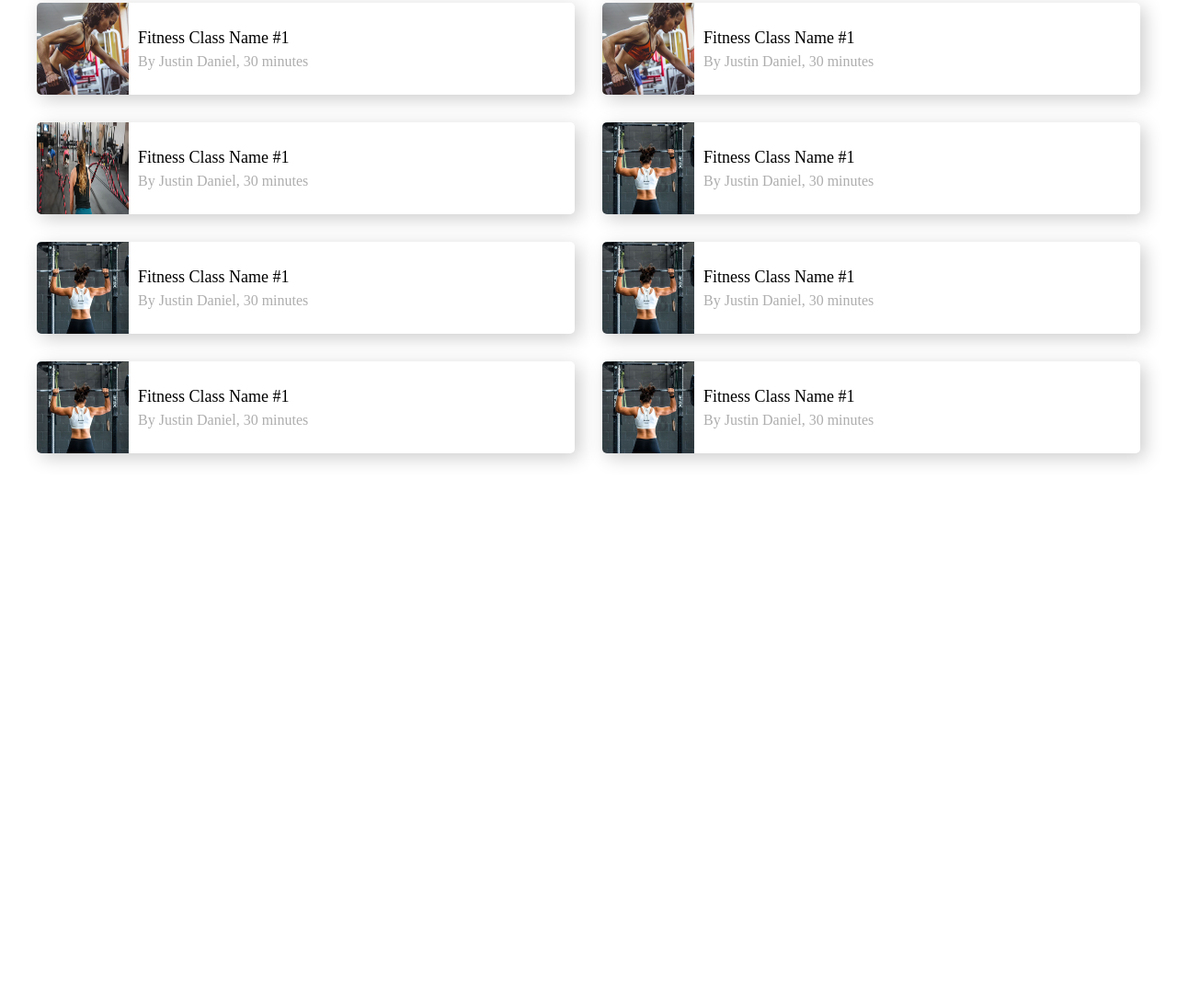
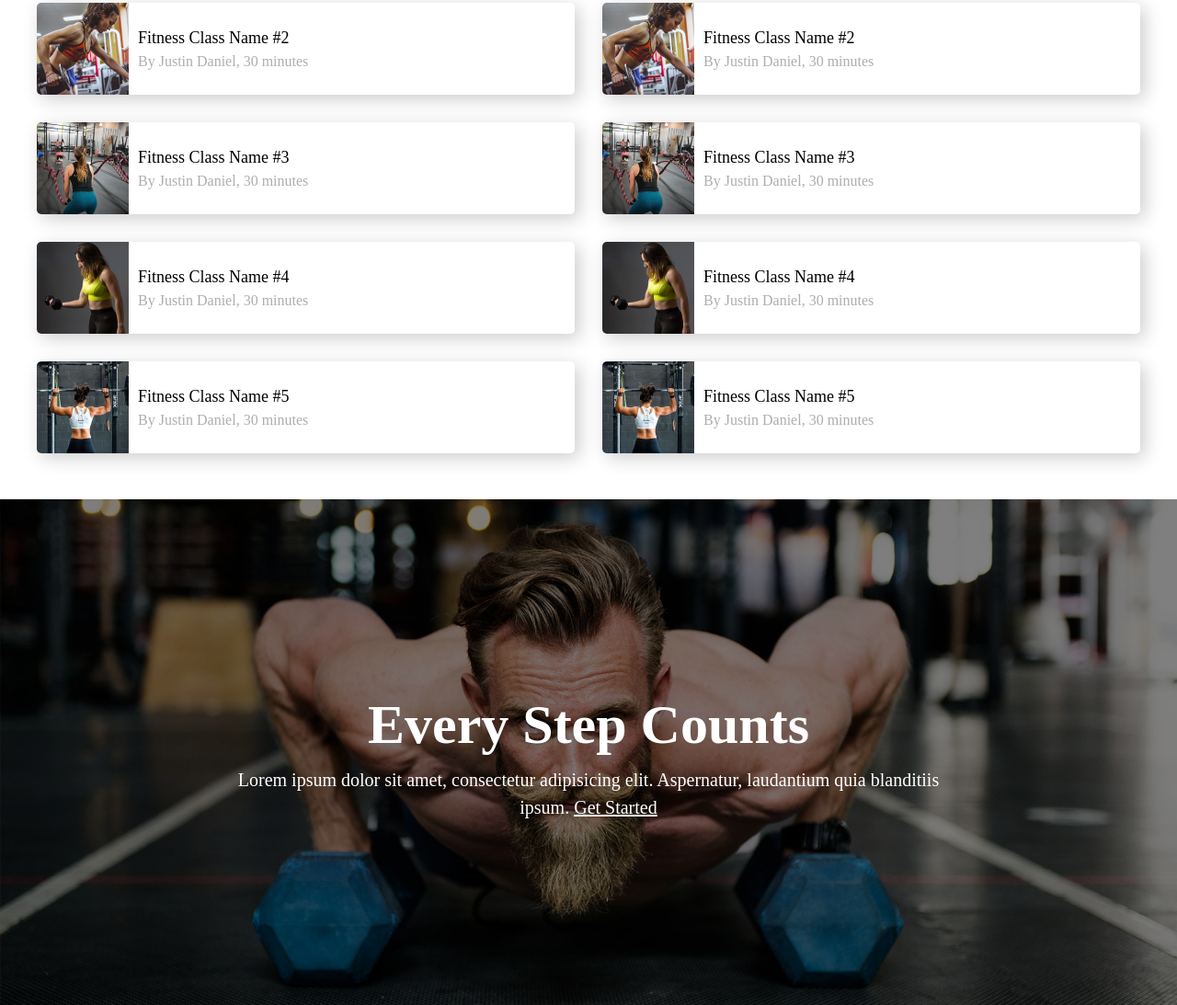
Before and after one commit to shodon2007/stamina, a plain HTML site: page index.html in a window 1280 px wide. Shown: the part 2762-3855 px from the top of the page at 92% size. Before the commit the page ends 3305 px from the top, so only its background shows below. Drawn offline with nearby package versions, Linux system fonts and the light colour scheme; files whose address does not match are found by name; a web font is replaced by a local one.

Commit message:
added another quote

```diff
--- a/index.html
+++ b/index.html
@@ -150,7 +150,7 @@
     </div>
 
 
-    <div class="quote">
+    <div class="quote quote1">
         <div class="quote__body">
             <h2 class="quote__title">
                 Get The Result You Want
@@ -202,7 +202,7 @@
                         <img src="/img/img_2.jpg" alt="img">
                     </div>
                     <div class="class__right">
-                        <div class="class__name">Fitness Class Name #1</div>
+                        <div class="class__name">Fitness Class Name #2</div>
                         <div class="class__author">By Justin Daniel, 30 minutes</div>
                     </div>
                 </div>
@@ -211,16 +211,43 @@
                         <img src="/img/img_2.jpg" alt="img">
                     </div>
                     <div class="class__right">
-                        <div class="class__name">Fitness Class Name #1</div>
+                        <div class="class__name">Fitness Class Name #2</div>
                         <div class="class__author">By Justin Daniel, 30 minutes</div>
                     </div>
                 </div>
                 <div class="class__card">
                     <div class="class__left">
-                        <img src="/img/bg_2.jpg" alt="img">
+                        <img src="/img/img_3.jpg" alt="img">
                     </div>
                     <div class="class__right">
-                        <div class="class__name">Fitness Class Name #1</div>
+                        <div class="class__name">Fitness Class Name #3</div>
+                        <div class="class__author">By Justin Daniel, 30 minutes</div>
+                    </div>
+                </div>
+                <div class="class__card">
+                    <div class="class__left">
+                        <img src="/img/img_3.jpg" alt="img">
+                    </div>
+                    <div class="class__right">
+                        <div class="class__name">Fitness Class Name #3</div>
+                        <div class="class__author">By Justin Daniel, 30 minutes</div>
+                    </div>
+                </div>
+                <div class="class__card">
+                    <div class="class__left">
+                        <img src="/img/img_4.jpg" alt="img">
+                    </div>
+                    <div class="class__right">
+                        <div class="class__name">Fitness Class Name #4</div>
+                        <div class="class__author">By Justin Daniel, 30 minutes</div>
+                    </div>
+                </div>
+                <div class="class__card">
+                    <div class="class__left">
+                        <img src="/img/img_4.jpg" alt="img">
+                    </div>
+                    <div class="class__right">
+                        <div class="class__name">Fitness Class Name #4</div>
                         <div class="class__author">By Justin Daniel, 30 minutes</div>
                     </div>
                 </div>
@@ -229,7 +256,7 @@
                         <img src="/img/img_1.jpg" alt="img">
                     </div>
                     <div class="class__right">
-                        <div class="class__name">Fitness Class Name #1</div>
+                        <div class="class__name">Fitness Class Name #5</div>
                         <div class="class__author">By Justin Daniel, 30 minutes</div>
                     </div>
                 </div>
@@ -238,34 +265,7 @@
                         <img src="/img/img_1.jpg" alt="img">
                     </div>
                     <div class="class__right">
-                        <div class="class__name">Fitness Class Name #1</div>
-                        <div class="class__author">By Justin Daniel, 30 minutes</div>
-                    </div>
-                </div>
-                <div class="class__card">
-                    <div class="class__left">
-                        <img src="/img/img_1.jpg" alt="img">
-                    </div>
-                    <div class="class__right">
-                        <div class="class__name">Fitness Class Name #1</div>
-                        <div class="class__author">By Justin Daniel, 30 minutes</div>
-                    </div>
-                </div>
-                <div class="class__card">
-                    <div class="class__left">
-                        <img src="/img/img_1.jpg" alt="img">
-                    </div>
-                    <div class="class__right">
-                        <div class="class__name">Fitness Class Name #1</div>
-                        <div class="class__author">By Justin Daniel, 30 minutes</div>
-                    </div>
-                </div>
-                <div class="class__card">
-                    <div class="class__left">
-                        <img src="/img/img_1.jpg" alt="img">
-                    </div>
-                    <div class="class__right">
-                        <div class="class__name">Fitness Class Name #1</div>
+                        <div class="class__name">Fitness Class Name #5</div>
                         <div class="class__author">By Justin Daniel, 30 minutes</div>
                     </div>
                 </div>
@@ -275,6 +275,17 @@
 
 
 
+    <div class="quote quote2">
+        <div class="quote__body">
+            <h2 class="quote__title">
+                Every Step Counts
+            </h2>
+            <div class="quote__text">Lorem ipsum dolor sit amet, consectetur adipisicing elit. Aspernatur, laudantium
+                quia blanditiis ipsum. <a href="#">Get Started</a></div>
+        </div>
+    </div>
+
+
     <script src="https://cdn.jsdelivr.net/npm/swiper/swiper-bundle.min.js"></script>
     <script src="js/script.js"></script>
 </body>
--- a/scss/_class.scss
+++ b/scss/_class.scss
@@ -67,6 +67,8 @@
 }
 
 .class__left {
+    display: flex;
+    justify-content: center;
     overflow: hidden;
     width: 100px;
     height: 100px;
@@ -74,8 +76,8 @@
 
 .class__left img {
     border-radius: 5px 0 0 5px;
-    width: 300px;
     height: 100px;
+    min-width: max-content;
 }
 
 .class__name {
@@ -93,7 +95,7 @@
     }
 
     .class__card {
-        width: 100vw;
+        width: 90vw;
         padding: 10px;
     }
 }
--- a/scss/_quote.scss
+++ b/scss/_quote.scss
@@ -1,5 +1,9 @@
-.quote {
+.quote1 {
     background: url(../img/bg_2.jpg) center/cover no-repeat;
+}
+
+.quote2 {
+    background: url(../img/bg_3.jpg) center/cover no-repeat;
 }
 
 .quote__body {
```
Also changed, not shown: css/style.css, img/img_3.jpg (added), img/img_4.jpg (added), img/img_5.jpg (added).
